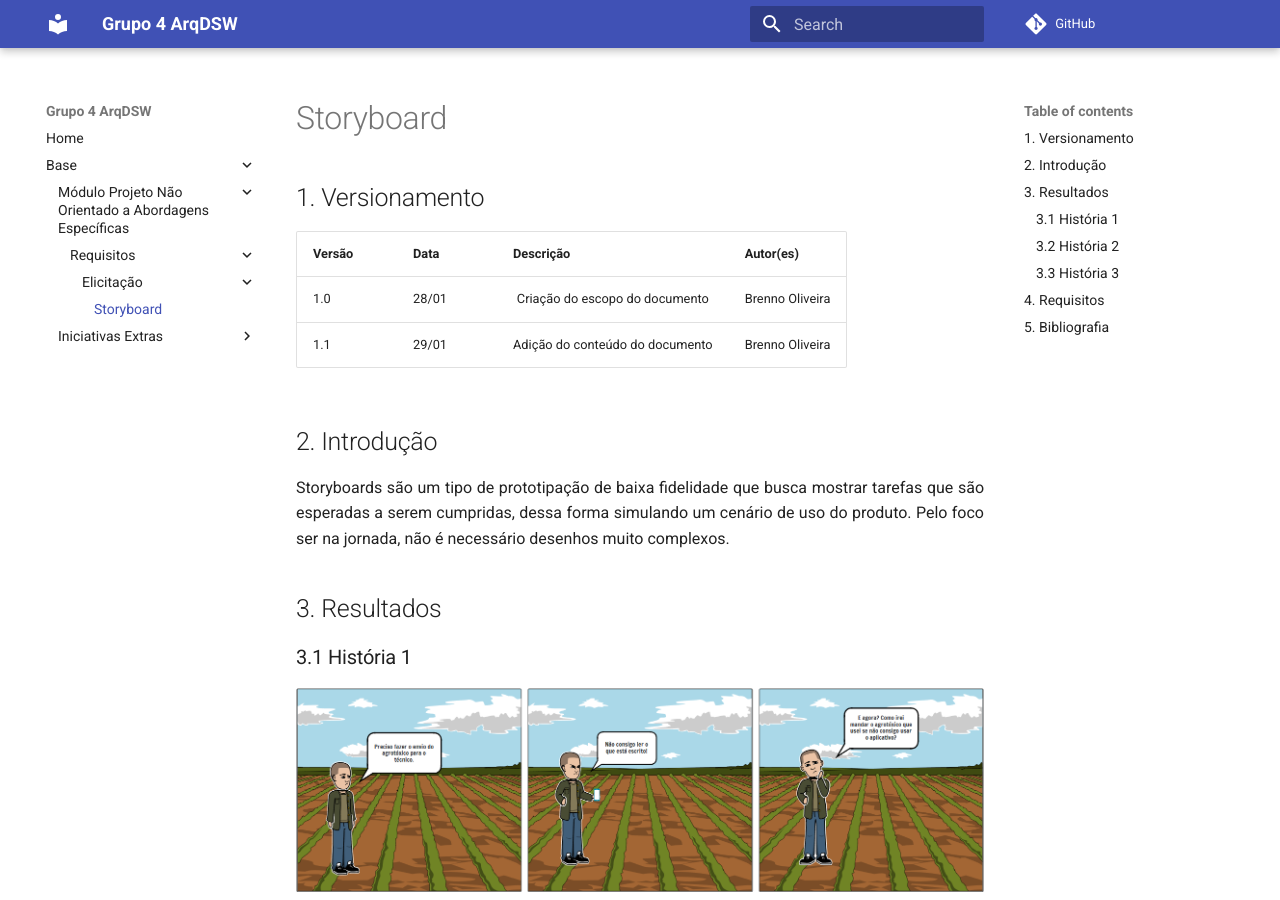
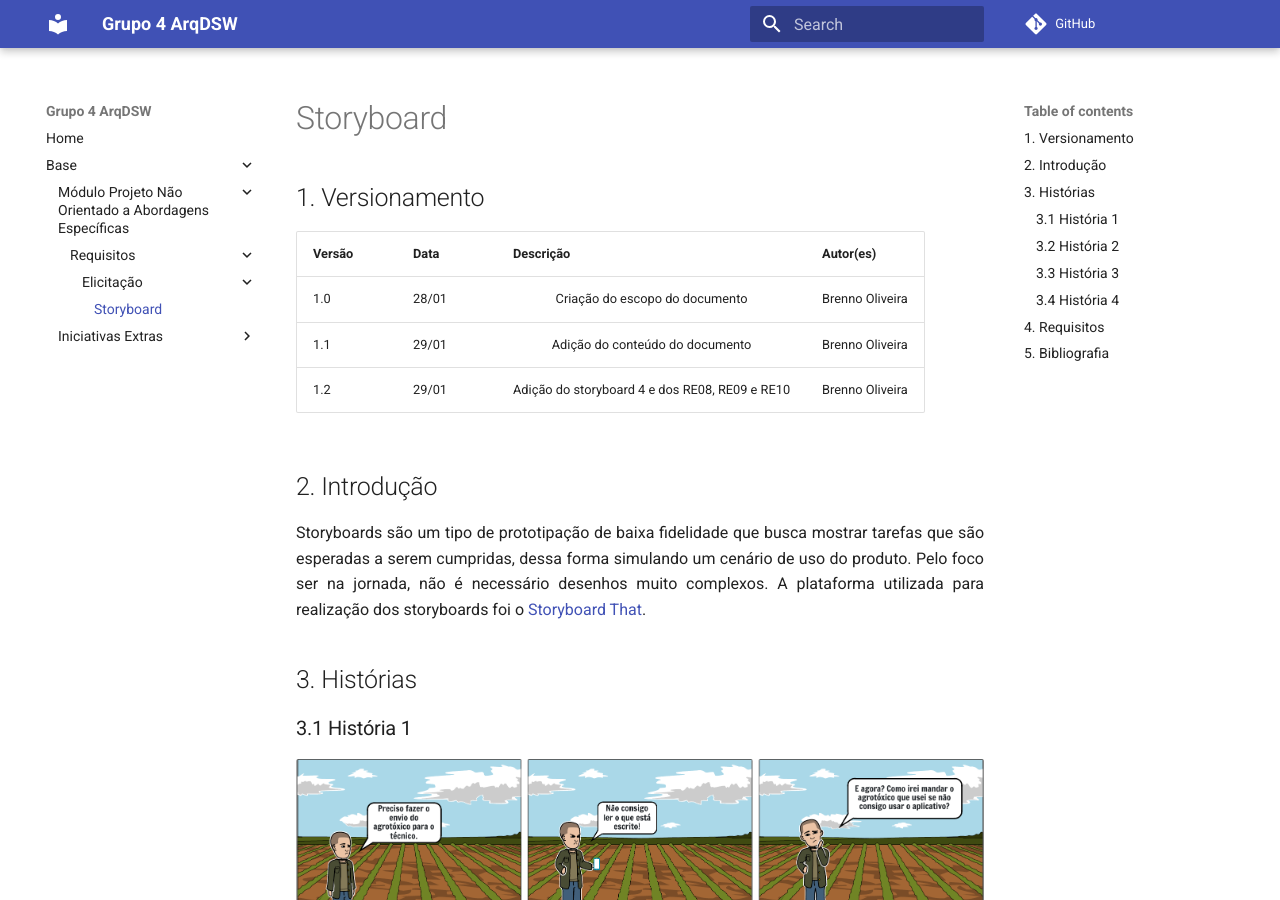
Before and after one commit to UnBArqDsw2021-2/2021.2_G4_CadernetaDeCampoDigital_docs, an MkDocs documentation site: the page built from docs/requisitos/elicitacao/storyboard.md, in a window 1280 px wide and 900 px high. Built offline with MkDocs 1.6.1 and Material for MkDocs 9.7.7, drawn with Linux system fonts in a browser that asks for light colours; comment, search, counter and statistics services are not loaded; some of the changed text lies outside the part shown.

Commit message:
#6 Adicao do storyboard 4 e dos RE08, RE09 e RE10

```diff
--- a/docs/requisitos/elicitacao/storyboard.md
+++ b/docs/requisitos/elicitacao/storyboard.md
@@ -4,11 +4,12 @@
 |------|----|---------|---------|
 |1.0|28/01|<center>Criação do escopo do documento</center>|<center>Brenno Oliveira</center>|
 |1.1|29/01|<center>Adição do conteúdo do documento</center>|<center>Brenno Oliveira</center>|
+|1.2|29/01|<center>Adição do storyboard 4 e dos RE08, RE09 e RE10</center>|<center>Brenno Oliveira</center>|
 
 ## 2. Introdução
-<p style="text-align: justify;">Storyboards são um tipo de prototipação de baixa fidelidade que busca mostrar tarefas que são esperadas a serem cumpridas, dessa forma simulando um cenário de uso do produto. Pelo foco ser na jornada, não é necessário desenhos muito complexos.</p>
+<p style="text-align: justify;">Storyboards são um tipo de prototipação de baixa fidelidade que busca mostrar tarefas que são esperadas a serem cumpridas, dessa forma simulando um cenário de uso do produto. Pelo foco ser na jornada, não é necessário desenhos muito complexos. A plataforma utilizada para realização dos storyboards foi o <a href="https://www.storyboardthat.com">Storyboard That</a>.</p>
 
-## 3. Resultados
+## 3. Histórias
 ### 3.1 História 1
 <img src="../../../assets/requisitos/elicitacao/storyboard1.png"/>
 <h6 align = "center">Figura 1: Storyboard 1</h6>
@@ -25,7 +26,13 @@
 <img src="../../../assets/requisitos/elicitacao/storyboard3.png"/>
 <h6 align = "center">Figura 3: Storyboard 3</h6>
 <h6 align = "center">Fonte: Autor</h6>
-<p style="text-align: justify;">A terceira história apresenta a perspectiva do técnico que consegue sem problemas visualizar o rastreamento de um produtor por meio de sua caderneta de campo.</p>
+<p style="text-align: justify;">A terceira história apresenta a perspectiva do técnico que consegue, sem problemas, visualizar o rastreamento de um produtor por meio de sua caderneta de campo.</p>
+
+### 3.4 História 4
+<img src="../../../assets/requisitos/elicitacao/storyboard4.png"/>
+<h6 align = "center">Figura 4: Storyboard 4</h6>
+<h6 align = "center">Fonte: Autor</h6>
+<p style="text-align: justify;">Na quarta história um produtor visualiza as informações de seu talhão e em seguida edita um informação que está incorreta.</p>
 
 ## 4. Requisitos
 |ID|Tipo de Requisito|Descrição
@@ -37,8 +44,11 @@
 |RE05|Funcional|A partir do sistema deve ser possível ao produtor enviar informações sobre as culturas presentes nos talhões|
 |RE06|Funcional|O sistema deve informar ao técnico as informações dos produtores designados|
 |RE07|Não funcional|O sistema precisará ter acesso à camera do celular|
+|RE08|Não funcional|A aplicação deverá ser disponibilizada por meio um aplicativo|
+|RE09|Funcional|O produtor deve conseguir ver informações de sua propriedade|
+|RE10|Funcional|O produtor deve conseguir editar as informações das culturas|
 
 ## 5. Bibliografia
 <p style="text-align: justify; text-indent: 20px">ROGERS, Yvonne; PREECE, Jennifer; SHARP, Helen. <b>Design de Interação<b>: Além da Interação Humano-Computador. 1ª. ed. [S. l.]: Bookman, 2005.</p>
 
-<p style="text-align: justify; text-indent: 20px"><b>Storyboard That</b>. Disponível em: <a href="https://www.storyboardthat.com/pt/" target="_blanck">https://www.storyboardthat.com/pt/</a>. Acesso em: 28 de Janeiro de 2022.</p>
+<p style="text-align: justify; text-indent: 20px"><b>Storyboard That</b>. Disponível em: <a href="https://www.storyboardthat.com/pt/" target="_blanck">https://www.storyboardthat.com</a>. Acesso em: 28 de Janeiro de 2022.</p>
```
Also changed, not shown: docs/assets/requisitos/elicitacao/storyboard1.png, docs/assets/requisitos/elicitacao/storyboard2.png, docs/assets/requisitos/elicitacao/storyboard3.png, docs/assets/requisitos/elicitacao/storyboard4.png (added).
